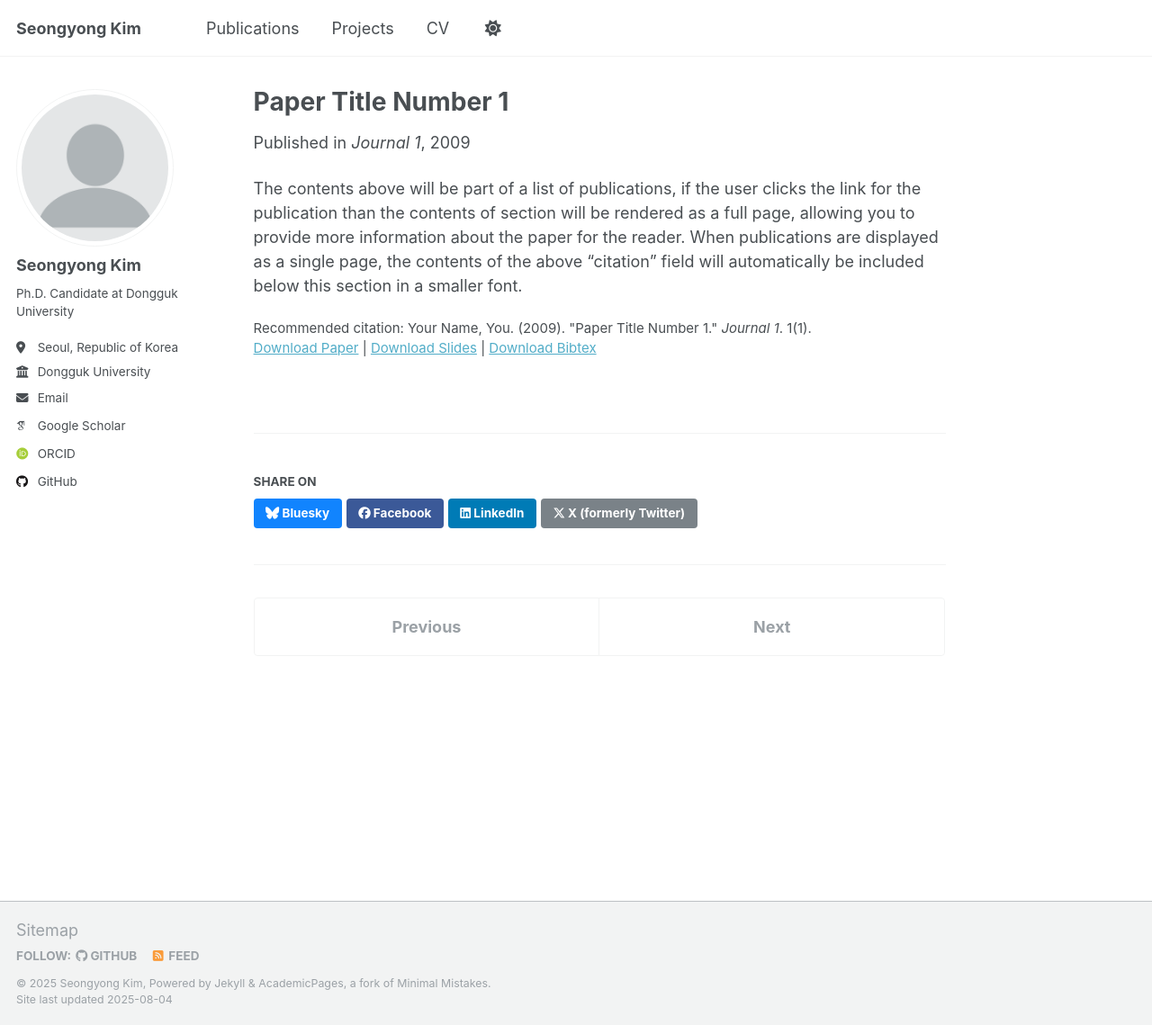
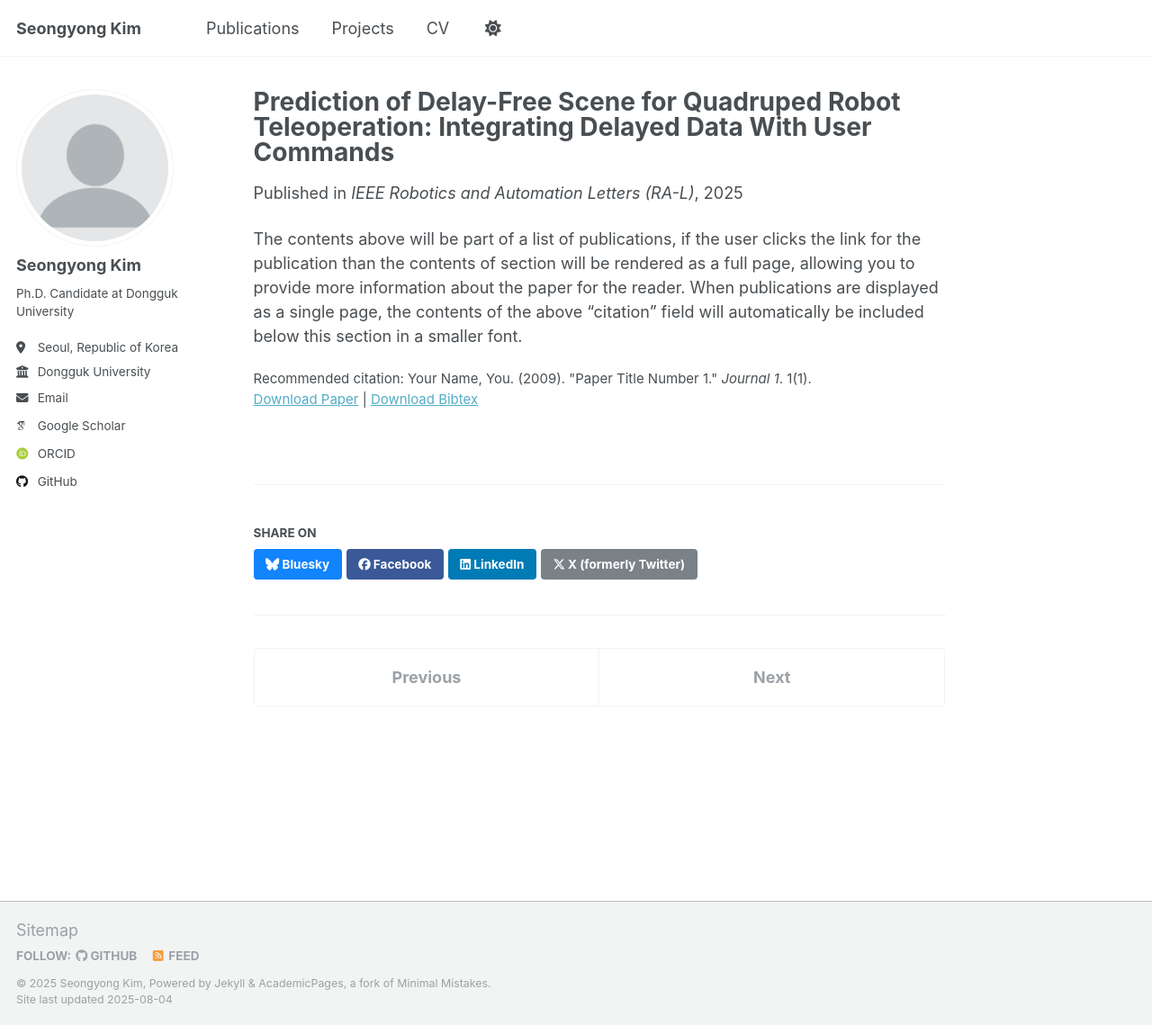
Before and after one commit to seongdrgn/seongdrgn.github.io, a Jekyll site: the page built from _publications/2025-01-09-video-prediction.md, in a window 1280 px wide and 1139 px high. Shown: the whole window at 90% size. Built offline with Jekyll 4.4.1, drawn with Linux system fonts in a browser that asks for light colours; some web fonts are replaced; a script that is not in the unit is left out.

Commit message:
Update and rename 2009-10-01-paper-title-number-1.md to 2025-01-09-video-prediction.md

```diff
--- a/_publications/2009-10-01-paper-title-number-1.md
+++ b/_publications/2025-01-09-video-prediction.md
@@ -1,13 +1,12 @@
 ---
-title: "Paper Title Number 1"
+title: "Prediction of Delay-Free Scene for Quadruped Robot Teleoperation: Integrating Delayed Data With User Commands"
 collection: publications
 category: manuscripts
-permalink: /publication/2009-10-01-paper-title-number-1
+permalink: /publication/2025-01-09-video-prediction
 excerpt: 'This paper is about the number 1. The number 2 is left for future work.'
-date: 2009-10-01
-venue: 'Journal 1'
-slidesurl: 'http://academicpages.github.io/files/slides1.pdf'
-paperurl: 'http://academicpages.github.io/files/paper1.pdf'
+date: 2025-01-09
+venue: 'IEEE Robotics and Automation Letters (RA-L)'
+paperurl: 'https://ieeexplore.ieee.org/document/10857415'
 bibtexurl: 'http://academicpages.github.io/files/bibtex1.bib'
 citation: 'Your Name, You. (2009). &quot;Paper Title Number 1.&quot; <i>Journal 1</i>. 1(1).'
 ---
```
